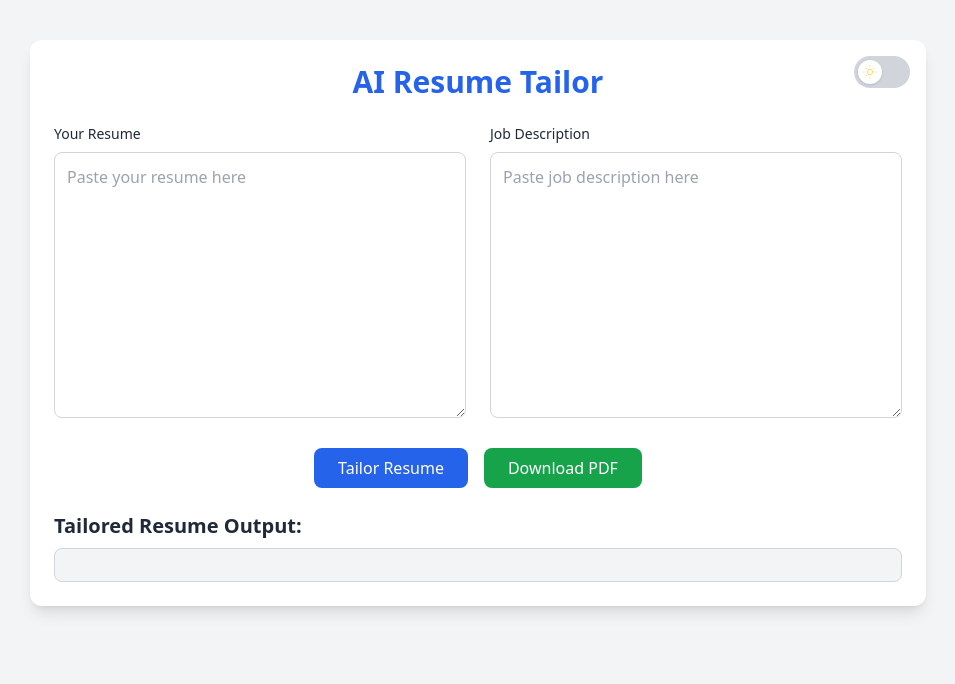
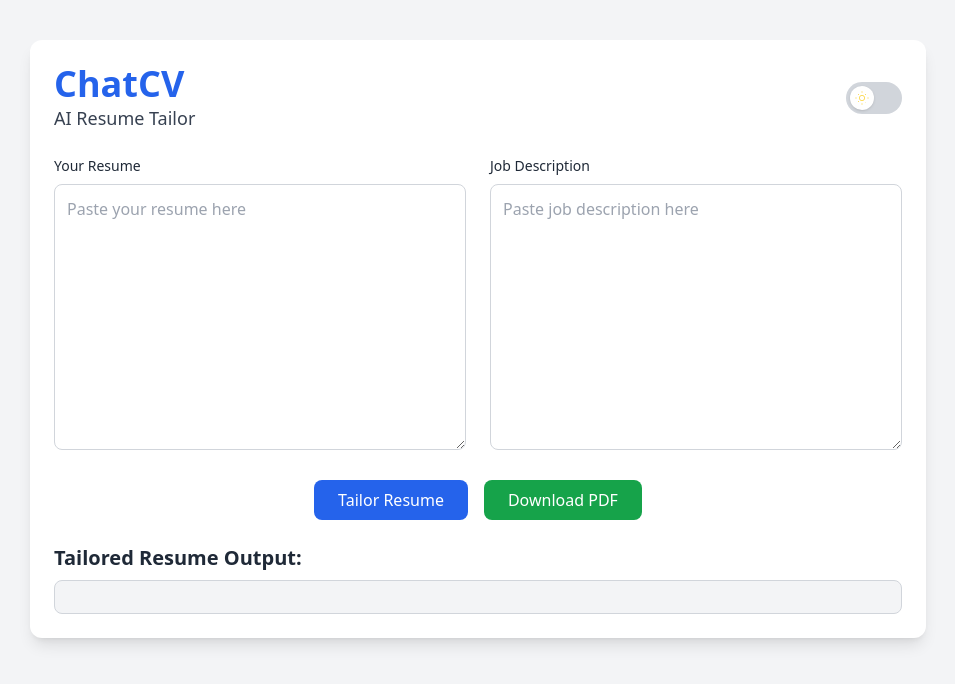
Before and after one commit to to3aunglynn/ChatCV, a website: page public/index.html in a window 1280 px wide. Shown: the whole page, without its empty margins (162-1117 px from the left). Drawn offline with nearby package versions, Linux system fonts and the light colour scheme.

Commit message:
branding changes

```diff
--- a/public/index.html
+++ b/public/index.html
@@ -3,12 +3,9 @@
 
 <head>
   <meta charset="UTF-8" />
-  <title>AI Resume Tailor</title>
+  <title>ChatCV – AI Resume Tailor</title>
 
-  <!-- Enable Tailwind dark mode with class strategy -->
-
-
-  <!-- Tailwind CDN -->
+  <!-- Tailwind -->
   <script src="https://cdn.tailwindcss.com"></script>
   <script>
     tailwind.config = {
@@ -16,8 +13,9 @@
     }
   </script>
 
-  <!-- jsPDF CDN -->
+  <!-- jsPDF -->
   <script src="https://cdnjs.cloudflare.com/ajax/libs/jspdf/2.5.1/jspdf.umd.min.js"></script>
+
   <style>
     #dark-toggle:not(:checked)~div>.moon-icon {
       display: none !important;
@@ -41,26 +39,30 @@
   class="bg-gray-100 text-gray-800 dark:bg-gray-900 dark:text-gray-100 font-sans min-h-screen flex flex-col items-center py-10 px-4">
 
   <div class="w-full max-w-4xl bg-white dark:bg-gray-800 shadow-lg rounded-xl p-6 relative">
-    <!-- Dark Mode Toggle Button -->
-    <!-- Dark Mode Toggle Switch -->
-    <!-- Dark Mode Toggle Switch with Sun & Moon inside -->
-    <div class="absolute top-4 right-4 flex items-center cursor-pointer select-none">
+
+    <!-- Header with Toggle and Branding -->
+    <div class="flex justify-between items-center flex-wrap gap-4 mb-6">
+      <div>
+        <h1 class="text-4xl font-extrabold text-blue-600 dark:text-blue-400">ChatCV</h1>
+        <p class="text-lg text-gray-700 dark:text-gray-300">AI Resume Tailor</p>
+      </div>
+
+      <!-- Toggle Switch -->
+      <div class="flex items-center cursor-pointer select-none">
         <label for="dark-toggle" class="relative inline-block w-14 h-8">
           <input type="checkbox" id="dark-toggle" class="peer sr-only" />
-        <!-- The background track -->
           <div
             class="w-14 h-8 bg-gray-300 rounded-full peer-checked:bg-blue-600 peer-focus:ring-2 peer-focus:ring-blue-500 transition-colors duration-300">
           </div>
-        <!-- The sliding knob -->
           <div
             class="absolute top-1 left-1 w-6 h-6 bg-white rounded-full shadow transform peer-checked:translate-x-6 transition-transform duration-300 flex items-center justify-center text-yellow-400 text-lg">
-          <!-- Sun icon by default -->
+            <!-- Sun icon -->
             <svg class="sun-icon" xmlns="http://www.w3.org/2000/svg" width="16" height="16" fill="none"
               viewBox="0 0 24 24" stroke="currentColor">
               <circle cx="12" cy="12" r="4" />
               <path d="M12 2v2m0 16v2m10-10h-2M4 12H2m15.5 6.5L18 18m-12 0l1.5-1.5M18 6l-1.5 1.5M6 6l1.5 1.5" />
             </svg>
-          <!-- Moon icon hidden by default -->
+            <!-- Moon icon -->
             <svg class="moon-icon" xmlns="http://www.w3.org/2000/svg" width="16" height="16" fill="none"
               viewBox="0 0 24 24" stroke="currentColor">
               <path d="M21 12.79A9 9 0 0 1 11.21 3 7 7 0 1 0 21 12.79z" />
@@ -68,11 +70,9 @@
           </div>
         </label>
       </div>
+    </div>
 
-
-
-    <h1 class="text-3xl font-bold text-center text-blue-600 dark:text-blue-400 mb-6">AI Resume Tailor</h1>
-
+    <!-- Inputs -->
     <div class="grid gap-6 md:grid-cols-2 mb-6">
       <div>
         <label class="block text-sm font-medium mb-2">Your Resume</label>
@@ -88,6 +88,7 @@
       </div>
     </div>
 
+    <!-- Buttons -->
     <div class="flex gap-4 justify-center mb-6">
       <button id="generate" class="bg-blue-600 hover:bg-blue-700 text-white px-6 py-2 rounded-lg transition">Tailor
         Resume</button>
@@ -95,6 +96,7 @@
         class="bg-green-600 hover:bg-green-700 text-white px-6 py-2 rounded-lg transition">Download PDF</button>
     </div>
 
+    <!-- Output -->
     <div>
       <h2 class="text-xl font-semibold mb-2">Tailored Resume Output:</h2>
       <pre id="output"
@@ -102,6 +104,7 @@
     </div>
   </div>
 
+  <!-- Scripts -->
   <script src="script.js"></script>
 </body>
 
```
Lines whose indentation alone changed are shown as unchanged.
